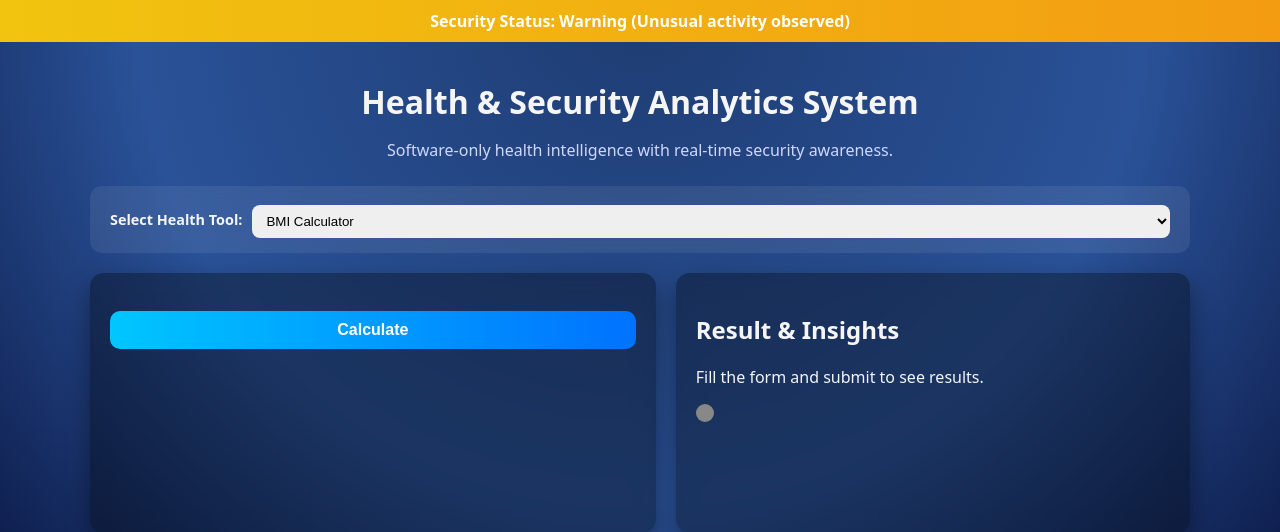
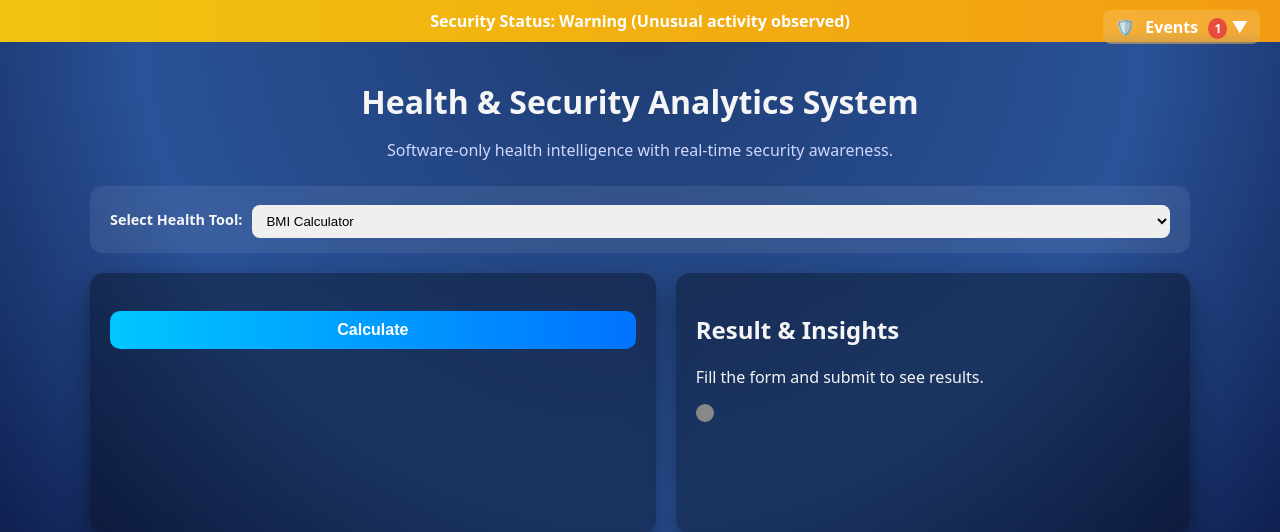
Before and after one commit to phanindrareddym/health-secure-app, a Python web app: template templates/index.html in a window 1280 px wide. Shown: the top 532 px of the page. Run offline with Jinja, Linux system fonts and the light colour scheme; the template is opened without the code that fills it: most values are stand-ins (such as "Sample title", 1, 10 or a date in 2020).

Commit message:
Single page UI update

```diff
--- a/static/style.css
+++ b/static/style.css
@@ -205,3 +205,91 @@ button:hover {
         grid-template-columns: 1fr;
     }
 }
+/* Phase 6 — Floating Security Events Panel (Top Right) */
+.security-events-floating {
+    position: absolute;
+    top: 10px;
+    right: 20px;
+    z-index: 2000;
+    text-align: right;
+}
+
+.events-button {
+    background: rgba(255, 255, 255, 0.15);
+    padding: 6px 12px;
+    border-radius: 8px;
+    cursor: pointer;
+    font-weight: 600;
+    backdrop-filter: blur(6px);
+    display: inline-block;
+}
+
+.events-button:hover {
+    background: rgba(255, 255, 255, 0.25);
+}
+
+.security-panel {
+    margin-top: 8px;
+    width: 260px;
+    max-height: 0;
+    overflow: hidden;
+    background: rgba(0, 0, 0, 0.45);
+    border-radius: 10px;
+    backdrop-filter: blur(10px);
+    transition: max-height 0.4s ease;
+    padding: 0 10px;
+}
+
+.security-panel.open {
+    max-height: 300px;
+    padding: 10px;
+}
+
+.event-row {
+    padding: 6px 0;
+    border-bottom: 1px solid rgba(255,255,255,0.1);
+    font-size: 0.8rem;
+}
+
+.event-row.green { color: #2ecc71; }
+.event-row.yellow { color: #f1c40f; }
+.event-row.red { color: #e74c3c; }
+
+.event-time { margin-right: 6px; }
+.event-type { margin-right: 6px; font-weight: bold; }
+
+.no-events {
+    opacity: 0.7;
+    font-size: 0.8rem;
+}
+/* Shield icon */
+.shield-icon {
+    margin-right: 6px;
+}
+
+/* Notification badge */
+.event-count {
+    background: #e74c3c;
+    color: white;
+    padding: 2px 6px;
+    border-radius: 50%;
+    font-size: 0.75rem;
+    margin-left: 6px;
+}
+
+/* Red pulsing glow when attack detected */
+.alert-glow {
+    animation: pulseGlow 1.5s infinite;
+}
+
+@keyframes pulseGlow {
+    0% { box-shadow: 0 0 0px rgba(231, 76, 60, 0.7); }
+    50% { box-shadow: 0 0 12px rgba(231, 76, 60, 1); }
+    100% { box-shadow: 0 0 0px rgba(231, 76, 60, 0.7); }
+}
+
+/* Hover expansion */
+.events-button:hover {
+    transform: scale(1.05);
+    transition: 0.2s ease;
+}
--- a/templates/index.html
+++ b/templates/index.html
@@ -8,6 +8,54 @@
 <body>
 
 <div class="security-bar {{ security_status }}">
+    <div class="security-events-floating">
+    <div class="events-button" onclick="toggleSecurityPanel()">
+    <span class="shield-icon">🛡️</span>
+    Events
+    <span id="event-count" class="event-count">{{ security_events|length }}</span>
+    <span id="arrow">▼</span>
+</div>
+
+    <div id="security-panel" class="security-panel">
+        {% if security_events %}
+            {% for e in security_events|reverse %}
+                <div class="event-row {{ e.severity }}">
+                    <span class="event-time">[{{ e.time }}]</span>
+                    <span class="event-type">{{ e.severity|upper }}</span>
+                    <span class="event-details">{{ e.details }}</span>
+                </div>
+            {% endfor %}
+        {% else %}
+            <p class="no-events">No security events yet.</p>
+        {% endif %}
+    </div>
+</div>
+
+<script>
+function toggleSecurityPanel() {
+    const panel = document.getElementById("security-panel");
+    const arrow = document.getElementById("arrow");
+    panel.classList.toggle("open");
+    arrow.textContent = panel.classList.contains("open") ? "▲" : "▼";
+}
+</script>
+<script>
+// Highlight button when RED events exist
+function updateEventButton() {
+    const count = {{ security_events|length }};
+    const hasRed = {{ security_events|selectattr("severity", "equalto", "red")|list|length }} > 0;
+
+    const btn = document.querySelector(".events-button");
+
+    if (hasRed) {
+        btn.classList.add("alert-glow");
+    } else {
+        btn.classList.remove("alert-glow");
+    }
+}
+
+updateEventButton();
+</script>
     {% if security_status == "green" %}
         Security Status: All Clear (No suspicious activity detected)
     {% elif security_status == "yellow" %}
```
